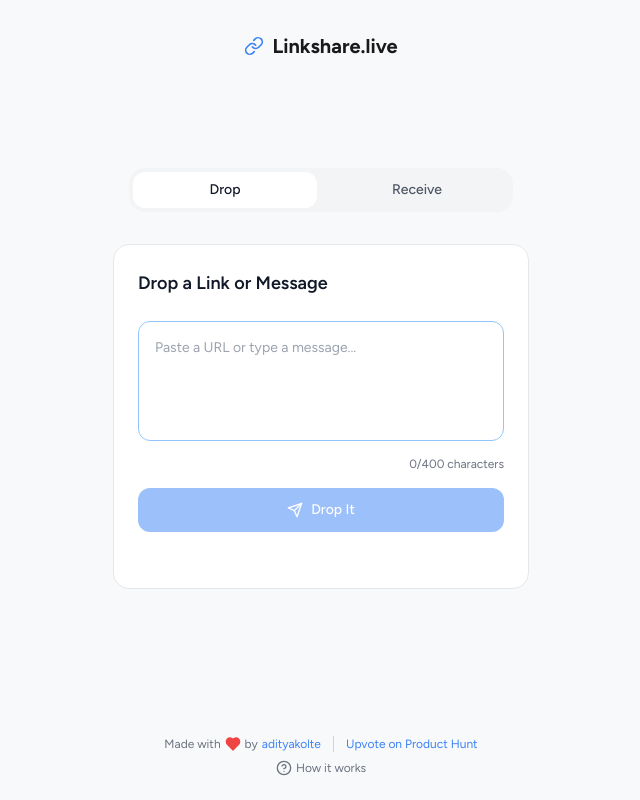
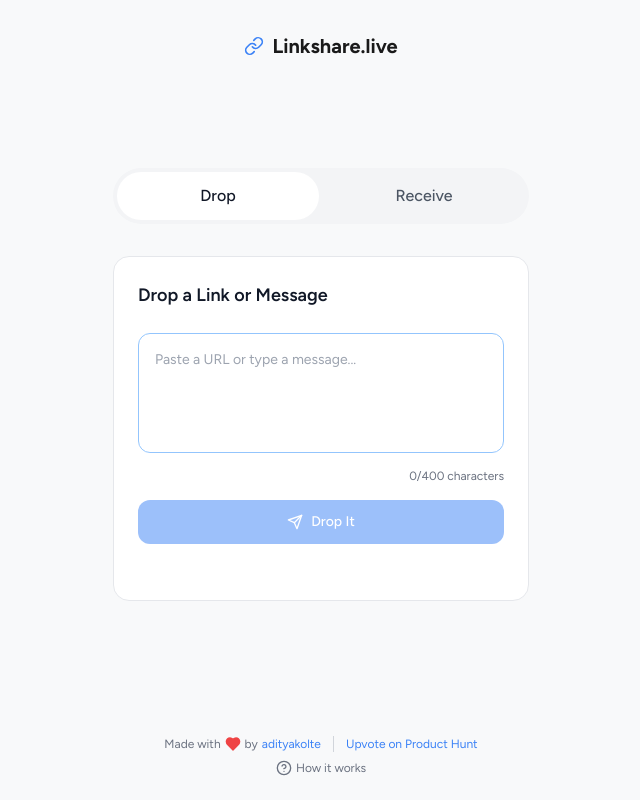
Before and after one commit to cranberryrum/linkshare, a React (Vite) app: page / in a window 1280 px wide. Shown: the whole page, without its empty margins (319-959 px from the left). Built offline with nearby package versions, Linux system fonts and the light colour scheme; no server answers; the database is empty.

Commit message:
Updated MainContent.tsx

```diff
--- a/src/components/MainContent.tsx
+++ b/src/components/MainContent.tsx
@@ -39,11 +39,11 @@ export const MainContent: React.FC = () => {
 
   return (
     <div className="max-w-md mx-auto p-4 w-full min-h-[500px]">
-      <div className="mb-8 bg-gray-100 p-1 rounded-2xl max-w-sm mx-auto">
-        <div className="grid grid-cols-2 gap-2">
+      <div className="mb-8 bg-gray-100 p-1 rounded-full w-full">
+        <div className="grid grid-cols-2 gap-1">
           <button
             className={`
-              py-2 px-4 rounded-xl font-medium transition-all duration-300 text-sm
+              py-3 px-6 rounded-full font-medium transition-all duration-300 text-base
               ${activeTab === 'drop'
                 ? 'bg-white text-gray-900'
                 : 'text-gray-600 hover:text-gray-900'
@@ -55,7 +55,7 @@ export const MainContent: React.FC = () => {
           </button>
           <button
             className={`
-              py-2 px-4 rounded-xl font-medium transition-all duration-300 text-sm
+              py-3 px-6 rounded-full font-medium transition-all duration-300 text-base
               ${activeTab === 'retrieve'
                 ? 'bg-white text-gray-900'
                 : 'text-gray-600 hover:text-gray-900'
```
